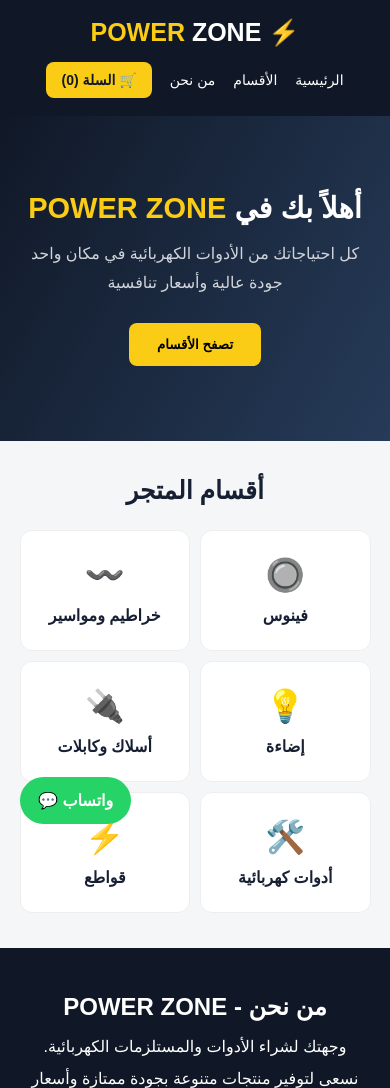
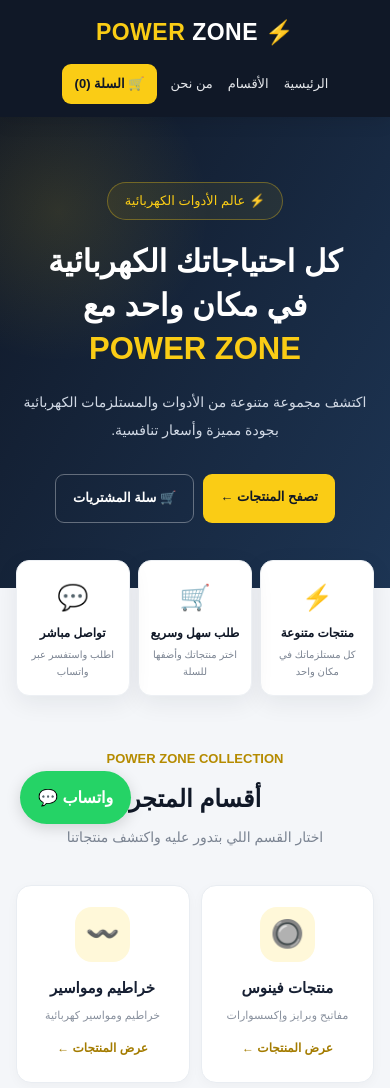
Before and after one commit to ykj4689ztj-spec/power-zone, a plain HTML site: page index.html in a window 390 px wide. Shown: the top 1088 px of the page. Drawn offline with Linux system fonts and the light colour scheme.

Commit message:
Update index.html

```diff
--- a/index.html
+++ b/index.html
@@ -4,35 +4,46 @@
 <head>
 <meta charset="UTF-8">
 <meta name="viewport" content="width=device-width, initial-scale=1.0">
-
 <meta name="description" content="POWER ZONE متجر الأدوات الكهربائية والأسلاك والكابلات والإضاءة والقواطع.">
-
-<title>Power Zone | متجر الأدوات الكهربائية</title>
+<meta name="theme-color" content="#101827">
+<title>POWER ZONE | متجر الأدوات الكهربائية</title>
 
 <style>
-*{box-sizing:border-box;margin:0;padding:0}
+*{
+box-sizing:border-box;
+margin:0;
+padding:0
+}
+
+html{scroll-behavior:smooth}
 
 body{
 font-family:Arial,sans-serif;
-background:#f5f6f8;
-color:#172033
+background:#f4f6f9;
+color:#172033;
+line-height:1.7
 }
 
 header{
 background:#101827;
 color:white;
-padding:18px 5%;
+padding:15px 6%;
 display:flex;
 justify-content:space-between;
 align-items:center;
+gap:15px;
 flex-wrap:wrap;
-gap:15px
+box-shadow:0 4px 18px #00000018;
+position:sticky;
+top:0;
+z-index:10
 }
 
 .logo{
 font-size:25px;
-font-weight:bold;
-color:#facc15
+font-weight:900;
+color:#facc15;
+letter-spacing:.5px
 }
 
 .logo span{color:white}
@@ -40,113 +51,312 @@ color:#facc15
 .header-actions{
 display:flex;
 align-items:center;
-gap:18px;
-flex-wrap:wrap
+gap:22px
 }
 
 nav{
 display:flex;
-gap:18px;
-flex-wrap:wrap
+gap:22px;
+align-items:center
 }
 
 nav a{
-color:white;
+color:#e5e7eb;
 text-decoration:none;
-font-size:14px
+font-size:14px;
+transition:.2s
 }
+
+nav a:hover{color:#facc15}
 
 .cart-link{
 background:#facc15;
 color:#101827;
 text-decoration:none;
-padding:10px 15px;
-border-radius:8px;
+padding:10px 17px;
+border-radius:9px;
+font-size:14px;
 font-weight:bold;
-font-size:14px
+transition:.2s;
+white-space:nowrap
+}
+
+.cart-link:hover{
+background:white;
+transform:translateY(-2px)
 }
 
 .hero{
-background:linear-gradient(120deg,#101827,#263b59);
+background:
+radial-gradient(circle at 15% 20%,#facc1520,transparent 30%),
+linear-gradient(120deg,#101827,#1d3554);
 color:white;
+padding:85px 7%;
+position:relative;
+overflow:hidden
+}
+
+.hero-content{
+max-width:850px;
+margin:auto;
 text-align:center;
-padding:75px 20px
+position:relative;
+z-index:1
+}
+
+.hero-label{
+display:inline-block;
+color:#facc15;
+border:1px solid #facc1555;
+background:#facc1512;
+padding:7px 17px;
+border-radius:30px;
+font-size:13px;
+margin-bottom:20px
 }
 
 .hero h1{
-font-size:38px;
-margin-bottom:15px
+font-size:43px;
+line-height:1.4;
+margin-bottom:18px;
+font-weight:900
 }
 
 .hero h1 span{color:#facc15}
 
 .hero p{
-color:#d1d5db;
-line-height:1.8
+color:#d1d9e5;
+font-size:17px;
+line-height:2;
+max-width:620px;
+margin:auto
 }
 
-.hero button{
-margin-top:25px;
-padding:14px 28px;
-background:#facc15;
-border:0;
-border-radius:8px;
-font-weight:bold;
-cursor:pointer
+.hero-buttons{
+display:flex;
+justify-content:center;
+gap:12px;
+flex-wrap:wrap;
+margin-top:30px
 }
 
-section{padding:35px 5%}
+.main-btn,.secondary-btn{
+display:inline-block;
+padding:13px 25px;
+border-radius:9px;
+text-decoration:none;
+font-weight:bold;
+transition:.2s
+}
 
-.section-title{
+.main-btn{
+background:#facc15;
+color:#101827
+}
+
+.secondary-btn{
+border:1px solid #ffffff55;
+color:white
+}
+
+.main-btn:hover,.secondary-btn:hover{
+transform:translateY(-3px)
+}
+
+.main-btn:hover{background:white}
+.secondary-btn:hover{background:#ffffff15}
+
+.features{
+display:grid;
+grid-template-columns:repeat(3,1fr);
+gap:15px;
+max-width:1000px;
+margin:-28px auto 0;
+padding:0 5%;
+position:relative;
+z-index:2
+}
+
+.feature{
+background:white;
+border-radius:13px;
+padding:20px 12px;
 text-align:center;
+box-shadow:0 7px 25px #10182712;
+border:1px solid #edf0f4
+}
+
+.feature-icon{
 font-size:25px;
-margin-bottom:25px
+margin-bottom:5px
+}
+
+.feature h3{
+font-size:14px;
+color:#101827
+}
+
+.feature p{
+font-size:12px;
+color:#7b8492;
+margin-top:3px
+}
+
+section{padding:65px 6%}
+
+.section-heading{
+text-align:center;
+margin-bottom:35px
+}
+
+.section-heading small{
+color:#b58b00;
+font-weight:bold;
+font-size:13px
+}
+
+.section-heading h2{
+font-size:29px;
+color:#101827;
+margin:7px 0
+}
+
+.section-heading p{
+color:#7b8492;
+font-size:14px
 }
 
 .categories{
 display:grid;
-grid-template-columns:repeat(auto-fit,minmax(140px,1fr));
-gap:15px
+grid-template-columns:repeat(3,minmax(0,1fr));
+gap:18px;
+max-width:1100px;
+margin:auto
 }
 
 .category{
 background:white;
-padding:25px 12px;
+border:1px solid #e9edf2;
+border-radius:15px;
+padding:27px 17px;
 text-align:center;
-border-radius:12px;
-border:1px solid #eee;
-font-weight:bold;
 text-decoration:none;
 color:#172033;
-transition:.2s;
-display:block
+display:block;
+transition:.25s;
+box-shadow:0 3px 12px #10182708;
+position:relative;
+overflow:hidden
+}
+
+.category:before{
+content:"";
+position:absolute;
+top:0;
+right:0;
+width:100%;
+height:4px;
+background:#facc15;
+transform:scaleX(0);
+transition:.25s
 }
 
 .category:hover{
-background:#facc15;
-transform:translateY(-3px)
+transform:translateY(-6px);
+box-shadow:0 12px 28px #10182715;
+border-color:#facc15
 }
 
+.category:hover:before{transform:scaleX(1)}
+
 .category .emoji{
-font-size:32px;
-display:block;
-margin-bottom:12px
+width:65px;
+height:65px;
+display:flex;
+align-items:center;
+justify-content:center;
+margin:0 auto 13px;
+border-radius:17px;
+background:#fff8d9;
+font-size:32px
+}
+
+.category h3{
+font-size:17px;
+margin-bottom:5px
+}
+
+.category p{
+color:#89919e;
+font-size:12px
+}
+
+.category .more{
+display:inline-block;
+margin-top:14px;
+color:#a47c00;
+font-size:13px;
+font-weight:bold
 }
 
 .about{
 background:#101827;
 color:white;
 text-align:center;
+padding:55px 6%
+}
+
+.about h2{
+font-size:27px;
+margin-bottom:13px;
+color:#facc15
+}
+
+.about p{
+max-width:650px;
+margin:auto;
+color:#cbd5e1;
 line-height:2
+}
+
+.contact-strip{
+max-width:900px;
+margin:35px auto 0;
+background:#1d2d43;
+border:1px solid #ffffff16;
+border-radius:13px;
+padding:20px;
+display:flex;
+align-items:center;
+justify-content:space-between;
+gap:15px;
+flex-wrap:wrap
+}
+
+.contact-strip p{
+color:#e5e7eb;
+font-size:14px
+}
+
+.contact-strip a{
+background:#25d366;
+color:white;
+text-decoration:none;
+padding:10px 18px;
+border-radius:8px;
+font-weight:bold;
+font-size:13px
 }
 
 footer{
 background:#080e18;
-color:#aaa;
+color:#9ca3af;
 text-align:center;
-padding:25px;
-font-size:14px
+padding:25px 15px;
+font-size:13px
 }
+
+footer strong{color:#facc15}
 
 .whatsapp{
 position:fixed;
@@ -155,21 +365,97 @@ left:20px;
 background:#25d366;
 color:white;
 text-decoration:none;
-padding:14px 18px;
+padding:13px 18px;
 border-radius:30px;
 font-weight:bold;
-z-index:5
+z-index:8;
+box-shadow:0 4px 15px #00000025
 }
 
-@media(max-width:600px){
-.hero h1{font-size:29px}
-header{justify-content:center}
-.header-actions{justify-content:center}
-nav{justify-content:center}
+@media(max-width:700px){
+
+header{
+padding:13px 4%;
+justify-content:center;
+gap:12px
+}
+
+.logo{font-size:23px}
+
+.header-actions{
+width:100%;
+justify-content:center;
+gap:13px;
+flex-wrap:wrap
+}
+
+nav{gap:15px}
+
+nav a{font-size:13px}
+
+.cart-link{
+padding:9px 13px;
+font-size:13px
+}
+
+.hero{padding:65px 6%}
+
+.hero h1{font-size:31px}
+
+.hero p{font-size:14px}
+
+.hero-buttons{gap:9px}
+
+.main-btn,.secondary-btn{
+padding:12px 17px;
+font-size:13px
+}
+
+.features{
+padding:0 4%;
+gap:8px
+}
+
+.feature{padding:15px 6px}
+
+.feature h3{font-size:12px}
+
+.feature p{font-size:10px}
+
+section{padding:48px 4%}
+
+.section-heading h2{font-size:24px}
+
 .categories{
 grid-template-columns:repeat(2,minmax(0,1fr));
-gap:10px
+gap:11px
 }
+
+.category{padding:21px 9px}
+
+.category .emoji{
+width:55px;
+height:55px;
+font-size:27px
+}
+
+.category h3{font-size:15px}
+
+.category p{font-size:11px}
+
+.category .more{font-size:12px}
+
+.about{padding:42px 5%}
+
+.about h2{font-size:23px}
+
+.contact-strip{justify-content:center;text-align:center}
+}
+
+@media(max-width:360px){
+nav{gap:10px}
+nav a{font-size:12px}
+.hero h1{font-size:27px}
 }
 </style>
 </head>
@@ -177,9 +463,11 @@ gap:10px
 <body>
 
 <header>
+
 <div class="logo">⚡ POWER <span>ZONE</span></div>
 
 <div class="header-actions">
+
 <nav>
 <a href="index.html">الرئيسية</a>
 <a href="#categories">الأقسام</a>
@@ -189,73 +477,136 @@ gap:10px
 <a class="cart-link" href="cart.html">
 🛒 السلة (<span id="cartCount">0</span>)
 </a>
+
 </div>
 </header>
 
+<main>
+
 <div class="hero" id="home">
-<h1>أهلاً بك في <span>POWER ZONE</span></h1>
+<div class="hero-content">
+
+<div class="hero-label">⚡ عالم الأدوات الكهربائية</div>
+
+<h1>
+كل احتياجاتك الكهربائية<br>
+في مكان واحد مع <span>POWER ZONE</span>
+</h1>
 
 <p>
-كل احتياجاتك من الأدوات الكهربائية في مكان واحد<br>
-جودة عالية وأسعار تنافسية
+اكتشف مجموعة متنوعة من الأدوات والمستلزمات الكهربائية
+بجودة مميزة وأسعار تنافسية.
 </p>
 
-<button onclick="document.getElementById('categories').scrollIntoView({behavior:'smooth'})">
-تصفح الأقسام
-</button>
+<div class="hero-buttons">
+<a class="main-btn" href="#categories">تصفح المنتجات ←</a>
+<a class="secondary-btn" href="cart.html">🛒 سلة المشتريات</a>
+</div>
+
+</div>
+</div>
+
+<div class="features">
+
+<div class="feature">
+<div class="feature-icon">⚡</div>
+<h3>منتجات متنوعة</h3>
+<p>كل مستلزماتك في مكان واحد</p>
+</div>
+
+<div class="feature">
+<div class="feature-icon">🛒</div>
+<h3>طلب سهل وسريع</h3>
+<p>اختر منتجاتك وأضفها للسلة</p>
+</div>
+
+<div class="feature">
+<div class="feature-icon">💬</div>
+<h3>تواصل مباشر</h3>
+<p>اطلب واستفسر عبر واتساب</p>
+</div>
+
 </div>
 
 <section id="categories">
 
-<h2 class="section-title">أقسام المتجر</h2>
+<div class="section-heading">
+<small>POWER ZONE COLLECTION</small>
+<h2>أقسام المتجر</h2>
+<p>اختار القسم اللي بتدور عليه واكتشف منتجاتنا</p>
+</div>
 
 <div class="categories">
 
 <a class="category" href="Venus.html">
 <span class="emoji">🔘</span>
-فينوس
+<h3>منتجات فينوس</h3>
+<p>مفاتيح وبرايز وإكسسوارات</p>
+<span class="more">عرض المنتجات ←</span>
 </a>
 
 <a class="category" href="hoses.html">
 <span class="emoji">〰️</span>
-خراطيم ومواسير
+<h3>خراطيم ومواسير</h3>
+<p>خراطيم ومواسير كهربائية</p>
+<span class="more">عرض المنتجات ←</span>
 </a>
 
 <a class="category" href="lighting.html">
 <span class="emoji">💡</span>
-إضاءة
+<h3>الإضاءة</h3>
+<p>منتجات وحلول الإضاءة</p>
+<span class="more">عرض المنتجات ←</span>
 </a>
 
 <a class="category" href="cables.html">
 <span class="emoji">🔌</span>
-أسلاك وكابلات
+<h3>أسلاك وكابلات</h3>
+<p>أسلاك وكابلات كهربائية</p>
+<span class="more">عرض المنتجات ←</span>
 </a>
 
 <a class="category" href="tools.html">
 <span class="emoji">🛠️</span>
-أدوات كهربائية
+<h3>أدوات كهربائية</h3>
+<p>معدات وأدوات العمل</p>
+<span class="more">عرض المنتجات ←</span>
 </a>
 
 <a class="category" href="breakers.html">
 <span class="emoji">⚡</span>
-قواطع
+<h3>القواطع الكهربائية</h3>
+<p>قواطع ومفاتيح حماية</p>
+<span class="more">عرض المنتجات ←</span>
 </a>
 
 </div>
 </section>
 
 <section class="about" id="about">
+
 <h2>من نحن - POWER ZONE</h2>
 
 <p>
-وجهتك لشراء الأدوات والمستلزمات الكهربائية.<br>
-نسعى لتوفير منتجات متنوعة بجودة ممتازة وأسعار مناسبة.
+وجهتك لشراء الأدوات والمستلزمات الكهربائية.
+نسعى لتوفير منتجات متنوعة بجودة ممتازة وأسعار مناسبة،
+مع تجربة تسوق سهلة وسريعة.
 </p>
+
+<div class="contact-strip">
+<p>عندك استفسار أو محتاج مساعدة في طلبك؟</p>
+<a href="https://wa.me/201155284381" target="_blank" rel="noopener noreferrer">
+تواصل معنا عبر واتساب
+</a>
+</div>
+
 </section>
 
+</main>
+
 <footer>
-<p>© 2026 POWER ZONE - جميع الحقوق محفوظة</p>
-<p>متجرك الموثوق للأدوات الكهربائية ⚡</p>
+<p>© 2026 <strong>POWER ZONE</strong> - جميع الحقوق محفوظة</p>
+<p>متجرك للأدوات الكهربائية ⚡</p>
 </footer>
 
 <a class="whatsapp"
```
